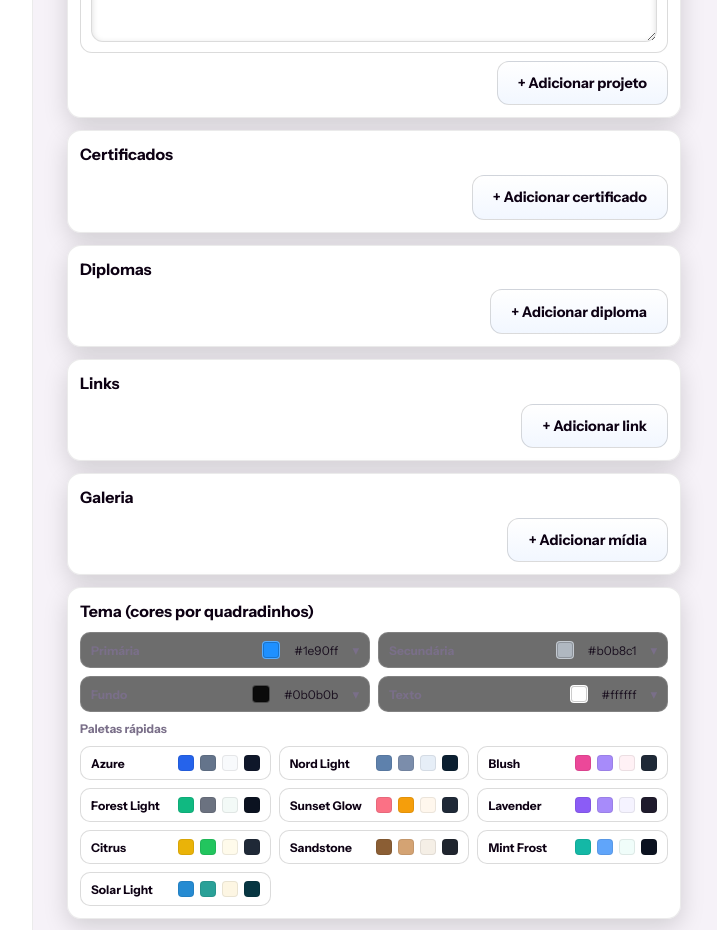
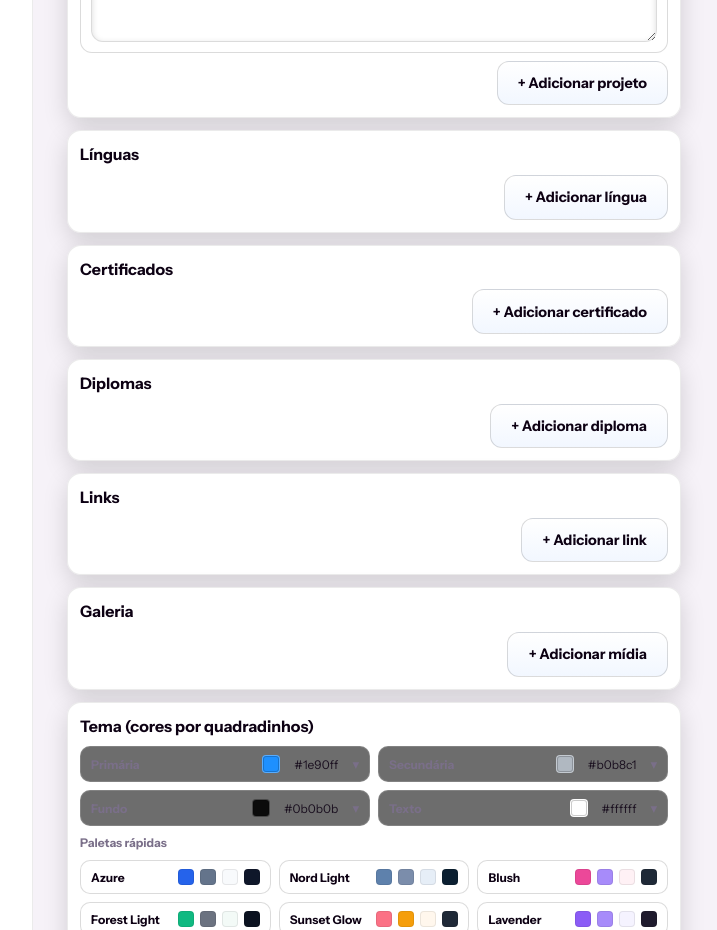
Before and after one commit to StanleyPauloIM/Hub-PortfolioSite, a React (Vite) app: page /generateurportfolio in a window 1280 px wide. Shown: the part 1840-2770 px from the top of the page, without its empty margins (51-768 px from the left). Built offline with nearby package versions, Linux system fonts and the light colour scheme.

Commit message:
feat(languages): add Languages section with language + fluency autocomplete in GenerateUrPortfolio; render stylish pills in ClassicPortfolio

```diff
--- /dev/null
+++ b/src/data/languages.js
@@ -0,0 +1,21 @@
+// Common world languages list (PT+EN spellings when appropriate)
+export const LANGUAGES = [
+  'Português','Inglês','Francês','Espanhol','Alemão','Italiano','Mandarim','Cantonês','Japonês','Coreano',
+  'Árabe','Russo','Ucraniano','Polaco','Holandês','Sueco','Norueguês','Dinamarquês','Finlandês','Grego',
+  'Turco','Hebraico','Hindi','Bengali','Urdu','Punjabi','Guzerate','Marata','Tâmil','Télugo',
+  'Tailandês','Vietnamita','Indonésio','Malaio','Filipino (Tagalog)','Laociano','Khmer','Birmanês','Nepalês','Cingalês',
+  'Suaíli','Zulu','Xhosa','Africânder (Afrikaans)','Amárico','Iorubá','Igbo','Hausa','Somali','Tigrínia',
+  'Romeno','Húngaro','Checo','Eslovaco','Esloveno','Sérvio','Croata','Búlgaro','Lituano','Letão',
+  'Estónio','Islandês','Irlandês','Gaélico Escocês','Maltês','Tétum','Shona','Kinyarwanda','Kiswahili'
+];
+
+export const FLUENCY_OPTIONS = [
+  'Nativo / Bilingue',
+  'Fluente (C2/C1)',
+  'Avançado (C1)',
+  'Intermédio-Alto (B2)',
+  'Intermédio (B1)',
+  'Básico (A2/A1)'
+];
+
+export default LANGUAGES;
--- a/src/pages/GenerateUrPortfolio/GenerateUrPortfolio.jsx
+++ b/src/pages/GenerateUrPortfolio/GenerateUrPortfolio.jsx
@@ -20,6 +20,7 @@ import { JOB_TITLES } from '../../data/jobTitles';
 import { COUNTRIES } from '../../data/countries';
 import INSTITUTION_SUGGESTIONS from '../../data/institutions';
 import DEGREE_OPTIONS from '../../data/degrees';
+import { LANGUAGES, FLUENCY_OPTIONS } from '../../data/languages';
 import { CALLING_CODES } from '../../data/callingCodes';
 
 // Ícones inline reutilizados (iguais aos do ChooseUrCharacter)
@@ -127,6 +128,9 @@ const defaultData = {
   ],
   links: [],
   media: [],
+  languages: [
+    // { language:'Português', fluency:'Nativo / Bilingue' }
+  ],
 };
 
 const STORAGE_DRAFT = 'hub_portfolio_draft';
@@ -593,6 +597,49 @@ renderLeadingIcon={() => null}
               </div>
             </div>
 
+            {/* Línguas */}
+            <div className={styles.formCard}>
+              <div className={styles.sectionHeader}><h2>Línguas</h2></div>
+              {(data.languages||[]).map((l, idx) => (
+                <div key={idx} className={styles.groupCard}>
+                  <div className={styles.grid3}>
+                    <div className={styles.field}><label>Língua</label>
+                      <Field icon={<Icon.wand className={styles.inputIcon} />} dropdown noInnerFrame>
+                        <AutocompleteSelect
+                          value={l.language||''}
+                          onChange={(val)=>updateArrayItem('languages', idx, { language: val })}
+                          options={LANGUAGES}
+                          placeholder="Ex.: Português"
+                          allowCustom={true}
+                          maxVisible={7}
+                          renderLeadingIcon={() => null}
+                        />
+                      </Field>
+                    </div>
+                    <div className={styles.field}><label>Fluência</label>
+                      <Field icon={<Icon.briefcase className={styles.inputIcon} />} dropdown noInnerFrame>
+                        <AutocompleteSelect
+                          value={l.fluency||''}
+                          onChange={(val)=>updateArrayItem('languages', idx, { fluency: val })}
+                          options={FLUENCY_OPTIONS}
+                          placeholder="Selecione"
+                          allowCustom={true}
+                          maxVisible={7}
+                          renderLeadingIcon={() => null}
+                        />
+                      </Field>
+                    </div>
+                    <div className={styles.field}><label>&nbsp;</label>
+                      <button type="button" className={styles.linkBtn} onClick={()=>removeArrayItem('languages', idx)}>Remover</button>
+                    </div>
+                  </div>
+                </div>
+              ))}
+              <div className={styles.actionsRow}>
+                <button type="button" className={`btn ${styles.addBtn}`} onClick={()=>addArrayItem('languages', { language:'', fluency:'' })}>+ Adicionar língua</button>
+              </div>
+            </div>
+
             {/* Certificados & Diplomas */}
             <div className={styles.formCard}>
               <div className={styles.sectionHeader}><h2>Certificados</h2></div>
--- a/src/pages/ThePortfolio/templates/classic/ClassicPortfolio.jsx
+++ b/src/pages/ThePortfolio/templates/classic/ClassicPortfolio.jsx
@@ -34,6 +34,7 @@ export default function ClassicPortfolio({ data }) {
     diplomas = [],
     links = [],
     media = [],
+    languages = [],
   } = data || {};
 
   const cssVars = (() => {
@@ -370,6 +371,21 @@ export default function ClassicPortfolio({ data }) {
         </div>
       )}
 
+      {/* Languages */}
+      {hasAny(languages) && (
+        <Section title="Línguas">
+          <div className={styles.langGrid}>
+            {languages.map((l, i) => (
+              <div key={i} className={styles.langPill}>
+                <span className={styles.langName}>{l.language || '—'}</span>
+                {l.fluency && <span className={styles.langDot} />}
+                {l.fluency && <span className={styles.langLevel}>{l.fluency}</span>}
+              </div>
+            ))}
+          </div>
+        </Section>
+      )}
+
       {/* Links */}
       {hasAny(links) && (
         <Section title="Links">
--- a/src/pages/ThePortfolio/templates/classic/ClassicPortfolio.module.css
+++ b/src/pages/ThePortfolio/templates/classic/ClassicPortfolio.module.css
@@ -87,6 +87,13 @@
 
 .twoCol { display: grid; grid-template-columns: 1fr 1fr; gap: 10px; }
 .list { margin: 0; padding-left: 16px; }
+
+/* Languages */
+.langGrid { display: flex; flex-wrap: wrap; gap: 8px; }
+.langPill { display: inline-flex; align-items: center; gap: 6px; padding: 6px 10px; background: var(--p-surface-2); border: 1px solid var(--p-border); border-radius: 999px; color: var(--c-text); }
+.langName { font-weight: 700; }
+.langDot { width: 6px; height: 6px; border-radius: 50%; background: var(--c-primary); display: inline-block; }
+.langLevel { color: var(--c-secondary); font-size: 12px; }
 .linkRow { display: flex; align-items: center; gap: 8px; margin: 8px 0; flex-wrap: wrap; }
 .linkThumb { width: 18px; height: 18px; border-radius: 4px; object-fit: cover; border: 1px solid var(--p-border); }
 .linkThumbLg { width: 48px; height: 32px; border-radius: 6px; object-fit: cover; border: 1px solid var(--p-border); background: var(--p-surface-2); }
```
